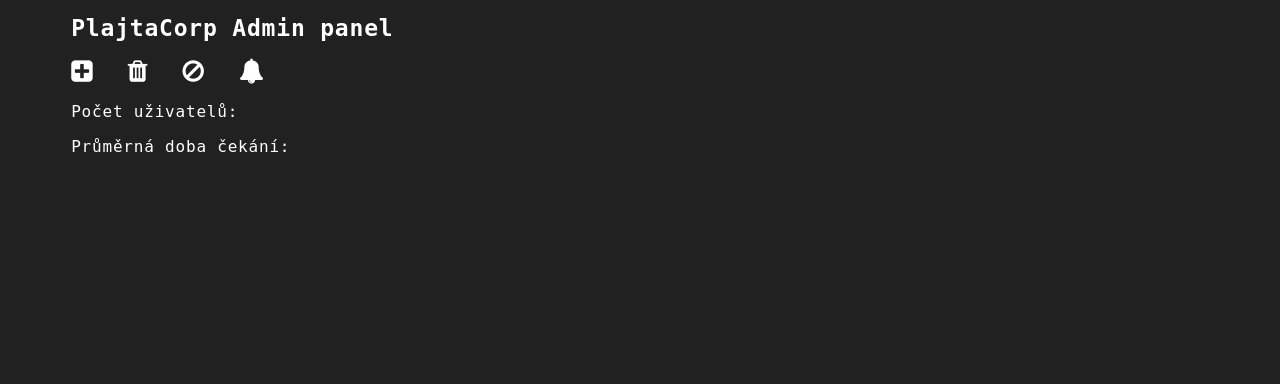
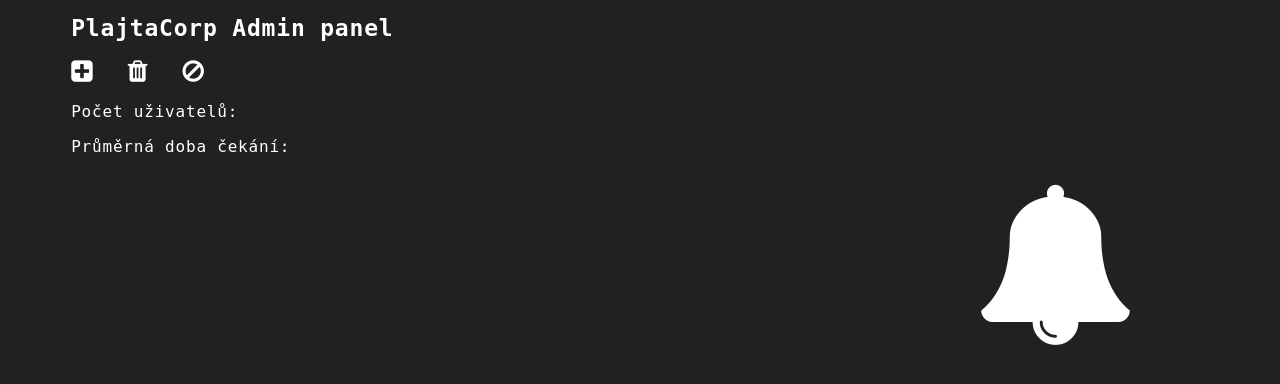
Before and after one commit to Plajta/QRFronta, a Flask app: template src/server/templates/index.html in a window 1280 px wide. Shown: the top 384 px of the page. Run offline with Flask 2, Linux system fonts and the light colour scheme; the template is opened without the code that fills it, so the values that code supplies are empty; some libraries are stand-ins or nearby versions.

Commit message:
hugabungovníkoválatéčkováidk

```diff
--- a/src/server/static/styles/style.css
+++ b/src/server/static/styles/style.css
@@ -209,3 +209,15 @@ img{
   margin-right: -30%;
   width: 50%;
 }
+
+aside{
+  position: fixed;
+  top: 10;
+  right: 0;
+  margin-right: 10%;
+  padding: 1%;
+  width: 15%;
+  height: 15%;
+  text-align: center;
+  font-size:200%;
+}
--- a/src/server/templates/index.html
+++ b/src/server/templates/index.html
@@ -13,8 +13,9 @@
             <i class="fa fa-plus-square" aria-hidden="true" onclick="Decision(0)"></i>
             <i class="fa fa-trash" aria-hidden="true" onclick="Decision(1)"></i>
             <i class="fa fa-ban" aria-hidden="true" onclick="Decision(2)"></i>
-            <i class="fa fa-bell" aria-hidden="true" onclick="Decision(3)"></i>
         </nav>
+
+
 
         <div id="MainPanel">
             <p id="Count">Počet uživatelů: </p>
@@ -24,6 +25,14 @@
 
             </div>
         </div>
+
+        <aside>
+            <div class="bell">
+            <i class="fa fa-bell fa-5x" aria-hidden="true" onclick="Decision(3)"></i>
+            </div>
+        </aside>
+
+
     </div>
         <script type="text/javascript" charset="utf-8">
             var Decision_actions = ["create-new", "remove-all", "abort", "next"] //bruh mohl jsem to udělat v dictionaries
```
